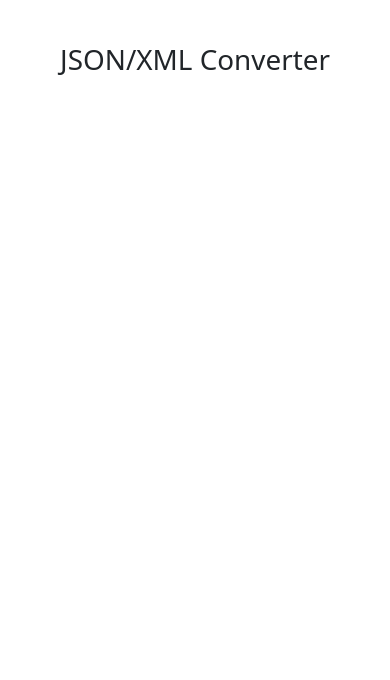
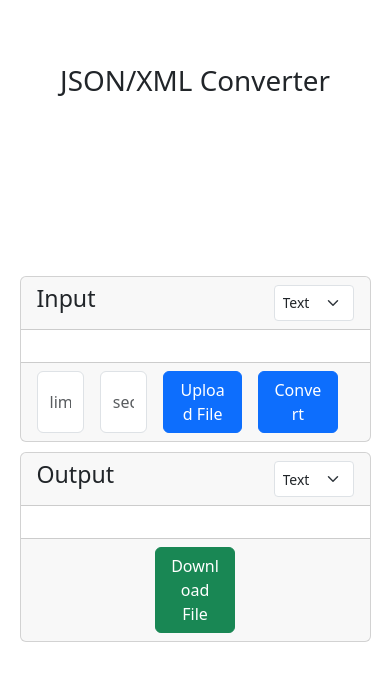
Before and after one commit to enriquegarcia92/Proyecto_ARI, a React (Vite) app in the folder proyecto-ARI-react/: page / in a window 390 px wide. Shown: the top 680 px of the page. Built offline with nearby package versions, Linux system fonts and the light colour scheme.

Commit message:
basic user interface

```diff
--- a/proyecto-ARI-react/index.html
+++ b/proyecto-ARI-react/index.html
@@ -2,8 +2,8 @@
 <html lang="en">
   <head>
     <meta charset="UTF-8" />
-    <link rel="icon" type="image/svg+xml" href="/vite.svg" />
     <link href="https://cdn.jsdelivr.net/npm/bootstrap@5.3.0/dist/css/bootstrap.min.css" rel="stylesheet" integrity="sha384-9ndCyUaIbzAi2FUVXJi0CjmCapSmO7SnpJef0486qhLnuZ2cdeRhO02iuK6FUUVM" crossorigin="anonymous">
+    <link rel="stylesheet" href="https://cdn.jsdelivr.net/npm/bootstrap-icons@1.10.5/font/bootstrap-icons.css">
     <meta name="viewport" content="width=device-width, initial-scale=1.0" />
     <title>JSON/XML Converter</title>
   </head>
--- a/proyecto-ARI-react/src/App.jsx
+++ b/proyecto-ARI-react/src/App.jsx
@@ -1,16 +1,70 @@
-import './App.scss'
+import "./App.scss";
 
 function App() {
-
   return (
-    <div className='container'>
+    <div className="Container">
       <div className="header">
         <h1>JSON/XML Converter</h1>
       </div>
       <div className="converter_section">
+        <div className="converter">
+          <div className="card">
+            <div className="card-header">
+              <h3 className="card-title">Input</h3>
+              <select
+                className="form-select form-select-sm"
+                aria-label=".form-select-sm example"
+              >
+                <option value="1" selected>
+                  Text
+                </option>
+                <option value="2">JSON</option>
+                <option value="3">XML</option>
+              </select>
+            </div>
+            <div className="card-body"></div>
+            <div className="card-footer">
+              <input
+                type="text"
+                className="form-control me-3"
+                id="limiterInput"
+                placeholder="limiter"
+              />
+              <input
+                type="text"
+                className="form-control me-3"
+                id="secretInput"
+                placeholder="secret"
+              />
+              <button className="btn btn-primary me-3">
+                Upload File
+              </button>
+              <button className="btn btn-primary me-3">Convert</button>
+            </div>
+          </div>
+          <div className="card">
+            <div className="card-header">
+              <h3 className="card-title">Output</h3>
+              <select
+                className="form-select form-select-sm"
+                aria-label=".form-select-sm example"
+              >
+                <option value="1" selected>
+                  Text
+                </option>
+                <option value="2">JSON</option>
+                <option value="3">XML</option>
+              </select>
+            </div>
+            <div className="card-body"></div>
+            <div className="card-footer justify-content-center">
+              <button className="btn btn-success">Download File</button>
+            </div>
+          </div>
+        </div>
       </div>
     </div>
-  )
+  );
 }
 
-export default App
+export default App;
--- a/proyecto-ARI-react/src/App.scss
+++ b/proyecto-ARI-react/src/App.scss
@@ -1,15 +1,122 @@
-.container{
+.Container {
   height: 100vh;
   width: 100%;
   display: flex;
+  flex-direction: column;
   justify-content: center;
 
-    .header{
-      height: 15vh;
+  .header {
+    height: 10vh;
+    width: 100%;
+    display: flex;
+    justify-content: center;
+    align-items: center;
+  }
+
+  .converter_section {
+    height: 90vh;
+    width: 100%;
+    display: flex;
+    justify-content: center;
+    align-items: center;
+
+    .converter {
+      height: 70vh;
+      width: 90%;
+      display: flex;
+      flex-direction: row;
+      gap: 3%;
+
+      .card {
+        width: 50%;
+      }
+
+      .card-header {
+        display: flex;
+        flex-direction: row;
+        justify-content: space-between;
+
+        select {
+          width: fit-content;
+        }
+      }
+
+      .card-footer {
+        display: flex;
+        flex-direction: row;
+
+        input {
+          width: 25%;
+        }
+
+        .btn {
+          width: 25%;
+        }
+      }
+    }
+  }
+}
+
+@media only screen and (max-width: 1000px) {
+  .Container {
+    height: 100vh;
+    width: 100%;
+    display: flex;
+    flex-direction: column;
+    justify-content: center;
+    overflow-y: auto;
+
+    .header {
+      height: 10vh;
       width: 100%;
       display: flex;
       justify-content: center;
       align-items: center;
     }
 
+    .converter_section {
+      height: 80vh;
+      width: 100%;
+      display: flex;
+      justify-content: center;
+      flex-direction: column;
+
+      .converter {
+        height: 70vh;
+        width: 90%;
+        display: flex;
+        flex-direction: column;
+        align-items: center;
+        justify-content: center;
+
+        .card {
+          width: 100%;
+          margin-bottom: 3%;
+        }
+
+        .card-header {
+          display: flex;
+          flex-direction: row;
+          justify-content: space-between;
+
+          select {
+            width: fit-content;
+          }
+        }
+
+        .card-footer {
+          display: flex;
+          flex-direction: row;
+
+          input {
+            width: 25%;
+          }
+
+          .btn {
+            width: 25%;
+          }
+        }
+      }
+    }
+  }
 }
```
